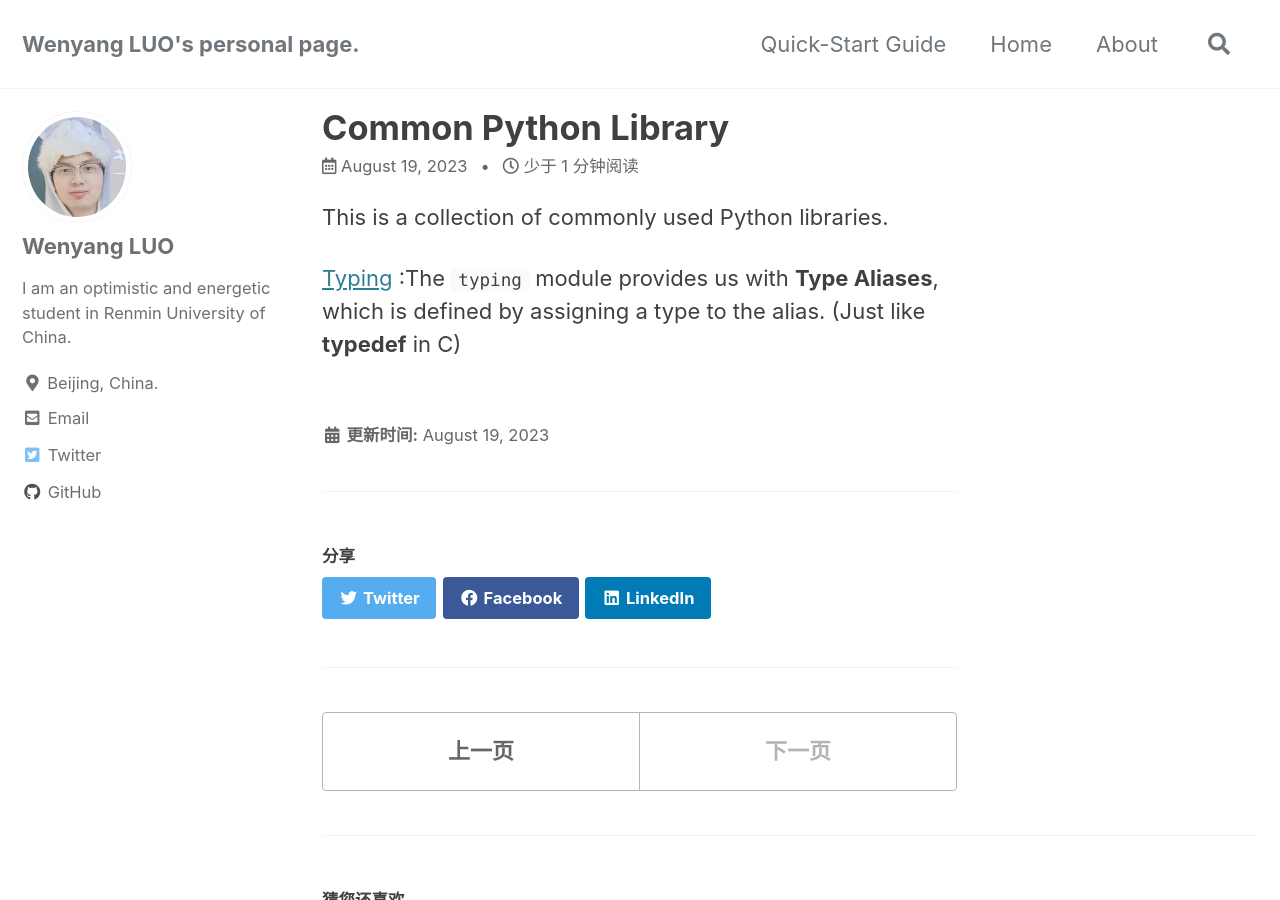
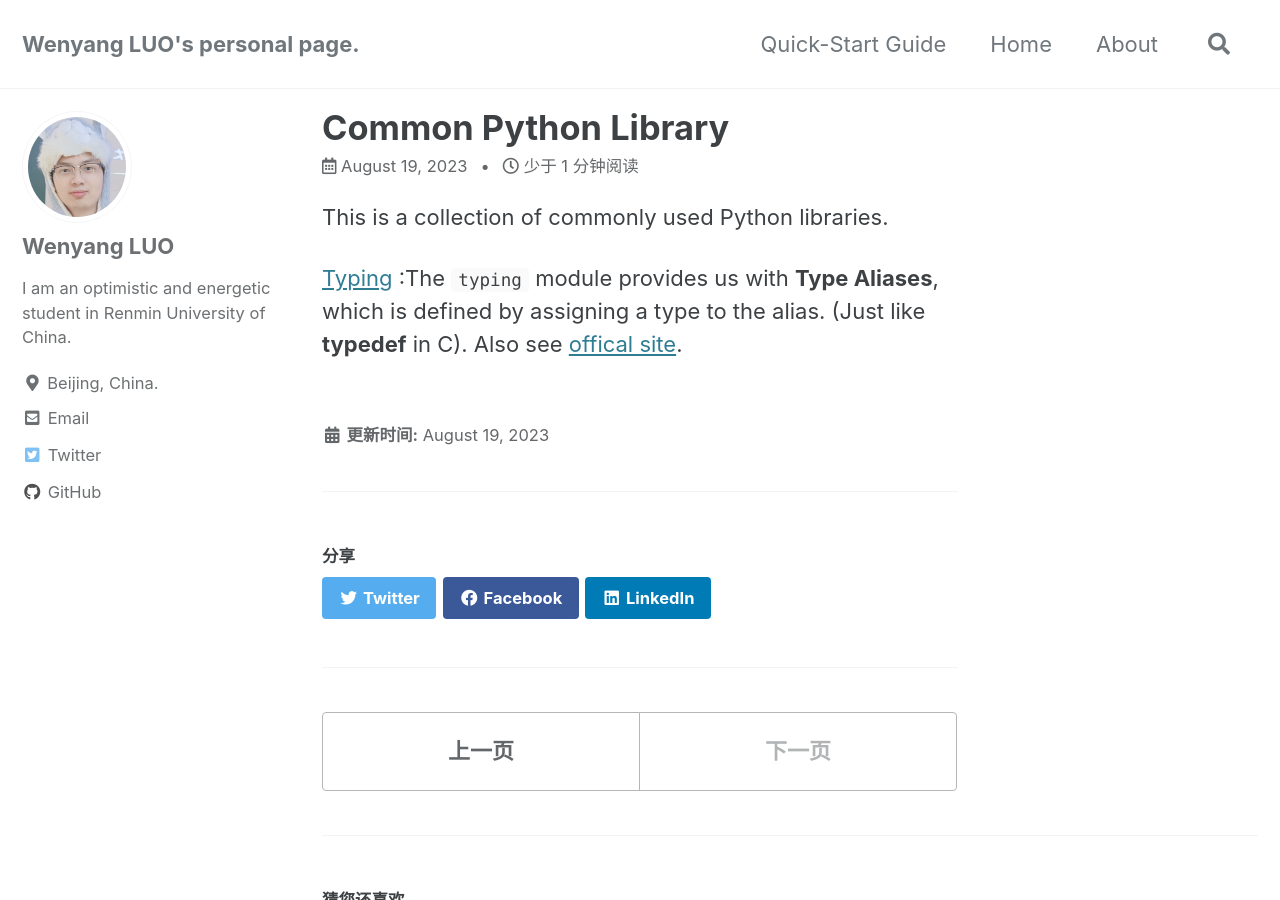
Before and after one commit to timturing/timturing.github.io, a Jekyll site: the page built from _posts/2023-08-19-Common-Python-Library.md, in a window 1280 px wide and 900 px high. Built offline with Jekyll 4.4.1, drawn with Linux system fonts in a browser that asks for light colours; cached includes are drawn as plain includes.

Commit message:
Add post

```diff
--- a/_posts/2023-08-19-Common-Python-Library.md
+++ b/_posts/2023-08-19-Common-Python-Library.md
@@ -1,3 +1,3 @@
 This is a collection of commonly used Python libraries.
 
-[Typing](https://www.digitalocean.com/community/tutorials/python-typing-module) :The `typing` module provides us with **Type Aliases**, which is defined by assigning a type to the alias. (Just like **typedef** in C)
+[Typing](https://www.digitalocean.com/community/tutorials/python-typing-module) :The `typing` module provides us with **Type Aliases**, which is defined by assigning a type to the alias. (Just like **typedef** in C). Also see [offical site](https://docs.python.org/3/library/typing.html).
```
